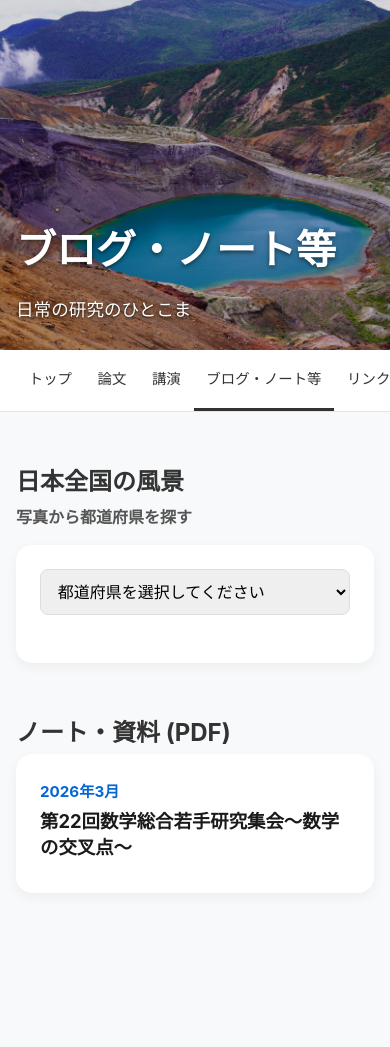
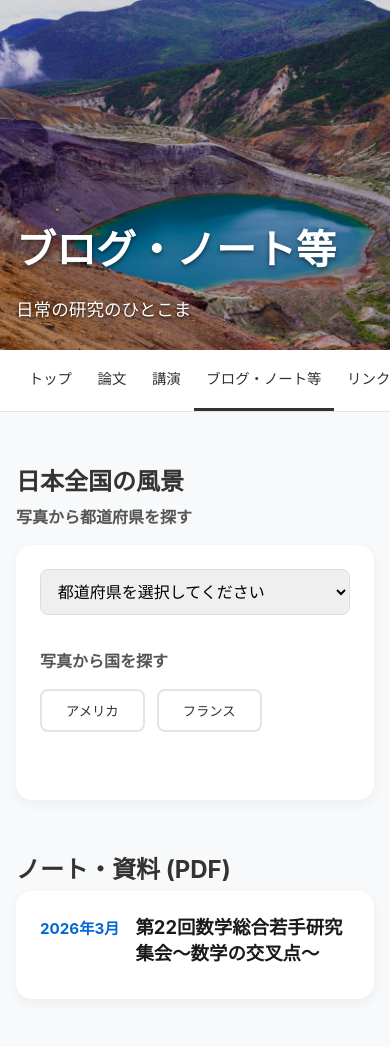
Before and after one commit to Varphiaaa/my-website_new, a Jekyll site: the page built from blog.html, in a window 390 px wide. Built offline with Jekyll 4.4.1, drawn with Linux system fonts in a browser that asks for light colours; before the commit the page ends 941 px from its top, so only the background shows below that.

Commit message:
Update style.css

```diff
--- a/assets/css/style.css
+++ b/assets/css/style.css
@@ -121,14 +121,22 @@ main { max-width: 1000px; margin: 3rem auto; padding: 0 2rem; }
 .close-btn { color: white; font-size: 3rem; position: absolute; top: 20px; right: 40px; cursor: pointer; }
 
 /* スマホ用レスポンシブ（ブログ） */
+/* ナビゲーションの言語メニュー修正 */
+.nav-links { display: flex; list-style: none; }
+.lang-menu { position: relative; margin-left: 20px; } /* リストから独立させる */
+
+/* スマホ用レスポンシブ修正 */
 @media (max-width: 768px) {
-  .blog-header { flex-direction: column; }
-  .blog-date { margin-bottom: 0.2rem; }
   .map-container-inner { display: none; }
   .mobile-controls { display: block; }
+
+  /* 都道府県ボックスのみ隠す */
+  .pref-boxes-wrapper:not(.country-wrapper) { display: none; }
+  /* 国ボックスは表示する */
+  .country-wrapper { display: block !important; }
+
   .photo-card { flex-direction: column; }
   .slider-container, .tips-area { width: 100%; }
-  .pref-boxes-wrapper { display: none; }
 }
 /* リンク集用のスタイル */
 .link-list { list-style-type: disc; padding-left: 1.5rem; }
```
